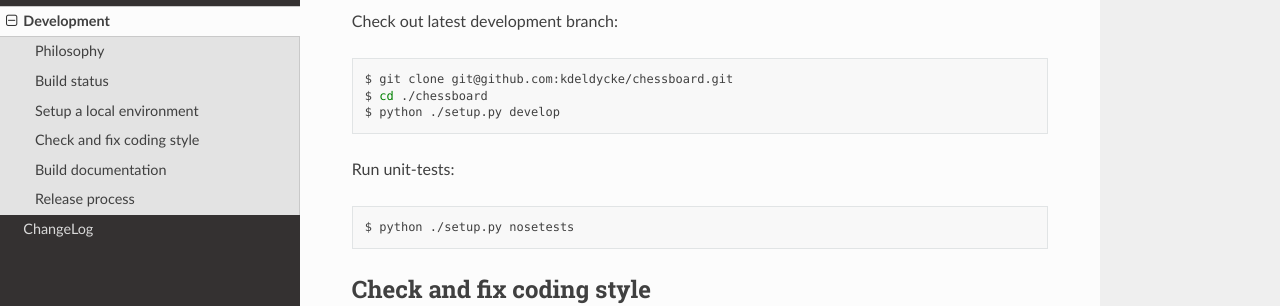
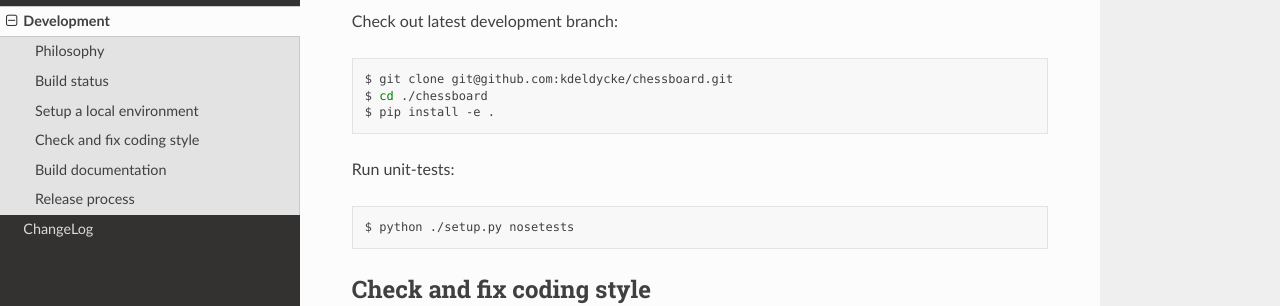
Before and after one commit to kdeldycke/chessboard, a Sphinx documentation site: the page built from docs/development.rst, in a window 1280 px wide and 900 px high, scrolled down 503 px. Shown: the part 155-461 px from the top of the window. Built offline with Sphinx 7.4.7 and the Read the Docs theme 2.0.0, drawn with Linux system fonts in a browser that asks for light colours; pages that are not in the unit, such as notebooks, are missing from menus.

Commit message:
Use pip to install module in dev mode.

```diff
--- a/docs/development.rst
+++ b/docs/development.rst
@@ -76,7 +76,7 @@ Check out latest development branch:
 
     $ git clone git@github.com:kdeldycke/chessboard.git
     $ cd ./chessboard
-    $ python ./setup.py develop
+    $ pip install -e .
 
 Run unit-tests:
 
```
